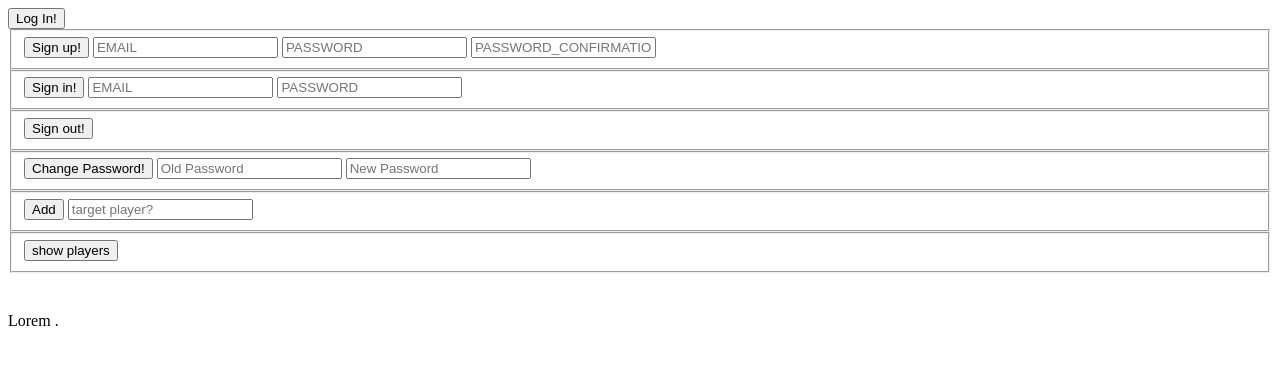
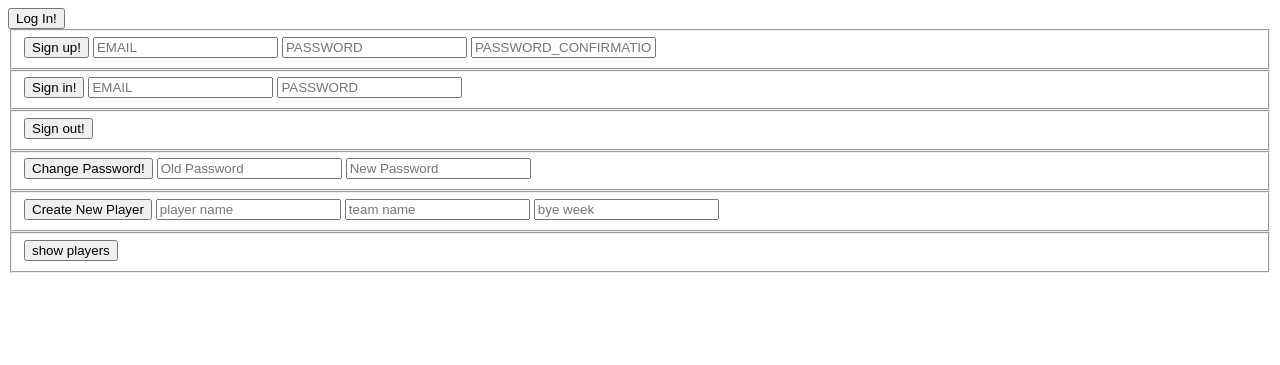
Before and after one commit to bcameron1489/Full-stack-project-front-end, a web app: file index.html in a window 1280 px wide. Shown: the top 365 px of the page. Run offline with its HTML, style and script files only (its server is not run), Linux system fonts and the light colour scheme; some libraries are stand-ins or nearby versions.

Commit message:
Add Working Feature for add player
Add create player forms to html
Edit api function to make request to players not fantasy_players

```diff
--- a/assets/scripts/api.js
+++ b/assets/scripts/api.js
@@ -43,7 +43,7 @@ const changePassword = function (data) {
 
 const createPlayer = function (data) {
   return $.ajax({
-    url: config.apiOrigin + '/fantasy_players',
+    url: config.apiOrigin + '/players',
     method: 'POST',
     headers: {
       Authorization: 'Token token=' + store.user.token
--- a/assets/scripts/templates/show-players-html.hbs
+++ b/assets/scripts/templates/show-players-html.hbs
@@ -1,6 +1,6 @@
 {{#each players as |player|}}
 
-  <ul data-id="{{player.id}}"> <li>Id: {{player.id}}</li> <li>Name: {{player.name}}</li> <li>Team: {{player.team}}</li> <li>Bye: {{player.bye}}</li>
+  <ul data-id="{{player.id}}"> <li>Id: {{player.id}} </li> <li>Name: {{player.name}}</li> <li>Team: {{player.team}}</li> <li>Bye: {{player.bye}}</li>
   {{!-- <li>
     {{#if player.description}}
       {{player.description}}
--- a/assets/scripts/ui.js
+++ b/assets/scripts/ui.js
@@ -49,9 +49,8 @@ const createPlayerSuccess = (data) => {
   store.player = data.player
 }
 
-const createPlayerFailure = (error) => {
-  console.log('failure')
-  return error
+const createPlayerFailure = (data) => {
+  console.log(data)
 }
 
 const getPlayersSuccess = function (data) {
--- a/index.html
+++ b/index.html
@@ -44,10 +44,12 @@
           <input type="password" name="passwords[new]" class="input" placeholder="New Password">
         </fieldset>
       </form>
-      <form id="add-player" class="not-signed-in">
+      <form id="add-player">
       <fieldset>
-        <input type="submit" name="submit" value="Add">
-        <input type="text" name='player[target]' class="clear-input" placeholder='target player?'>
+        <input type="submit" name="submit" value="Create New Player">
+        <input type="text" name='player[name]' class="clear-input" placeholder='player name'>
+        <input type="text" name='player[team]' class="clear-input" placeholder='team name'>
+        <input type="text" name='player[bye]' class="clear-input" placeholder='bye week'>
       </fieldset>
     </form>
     <div class="players">
@@ -59,8 +61,8 @@
     </div></br>
       <div class="hide-content">
         <h1 class="alerts"></h1>
-          <p>Lorem .</p>
           <div class="content"></div>
+          <div class="create-content"></div>
       </div>
     </body>
 </html>
```
